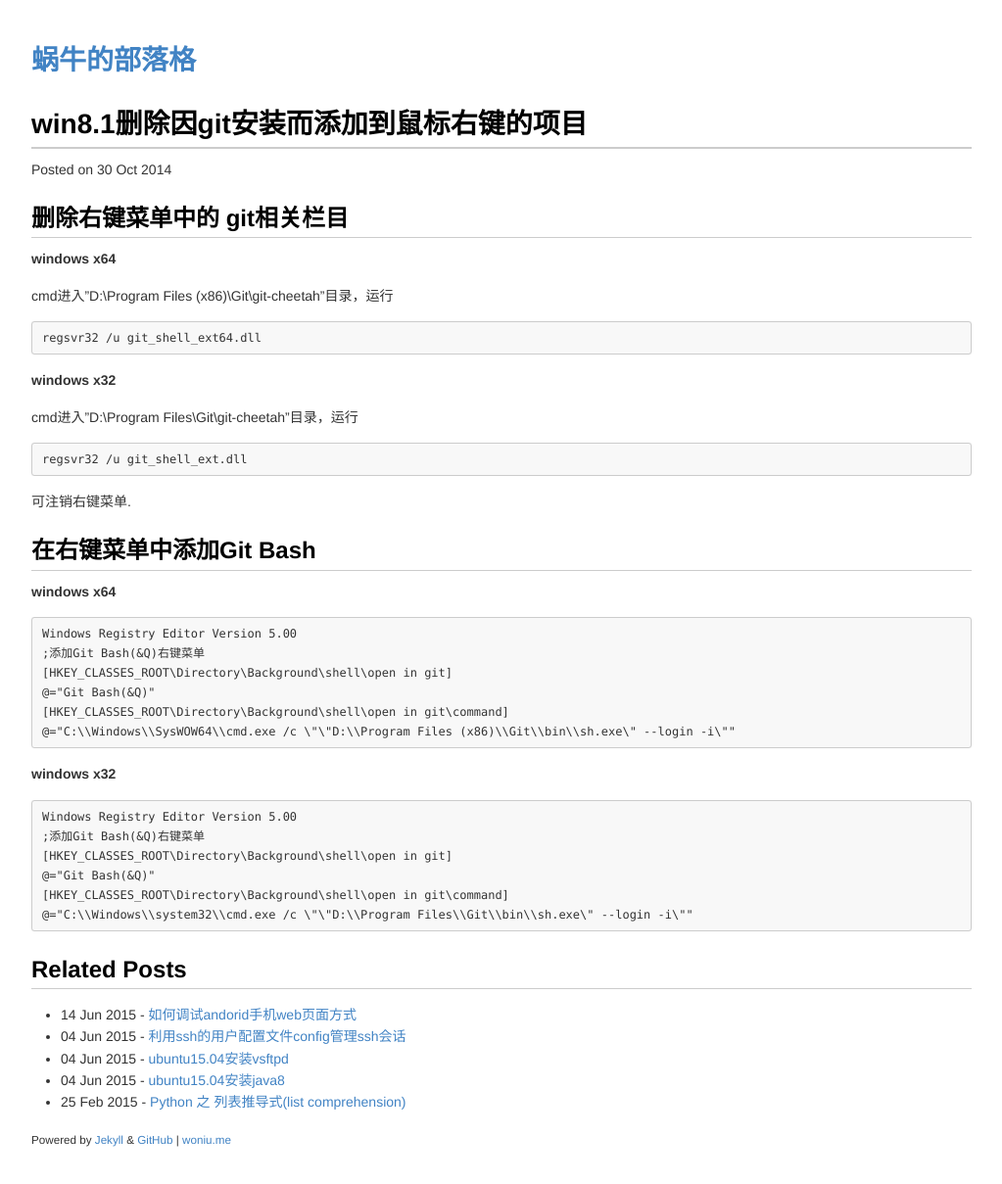
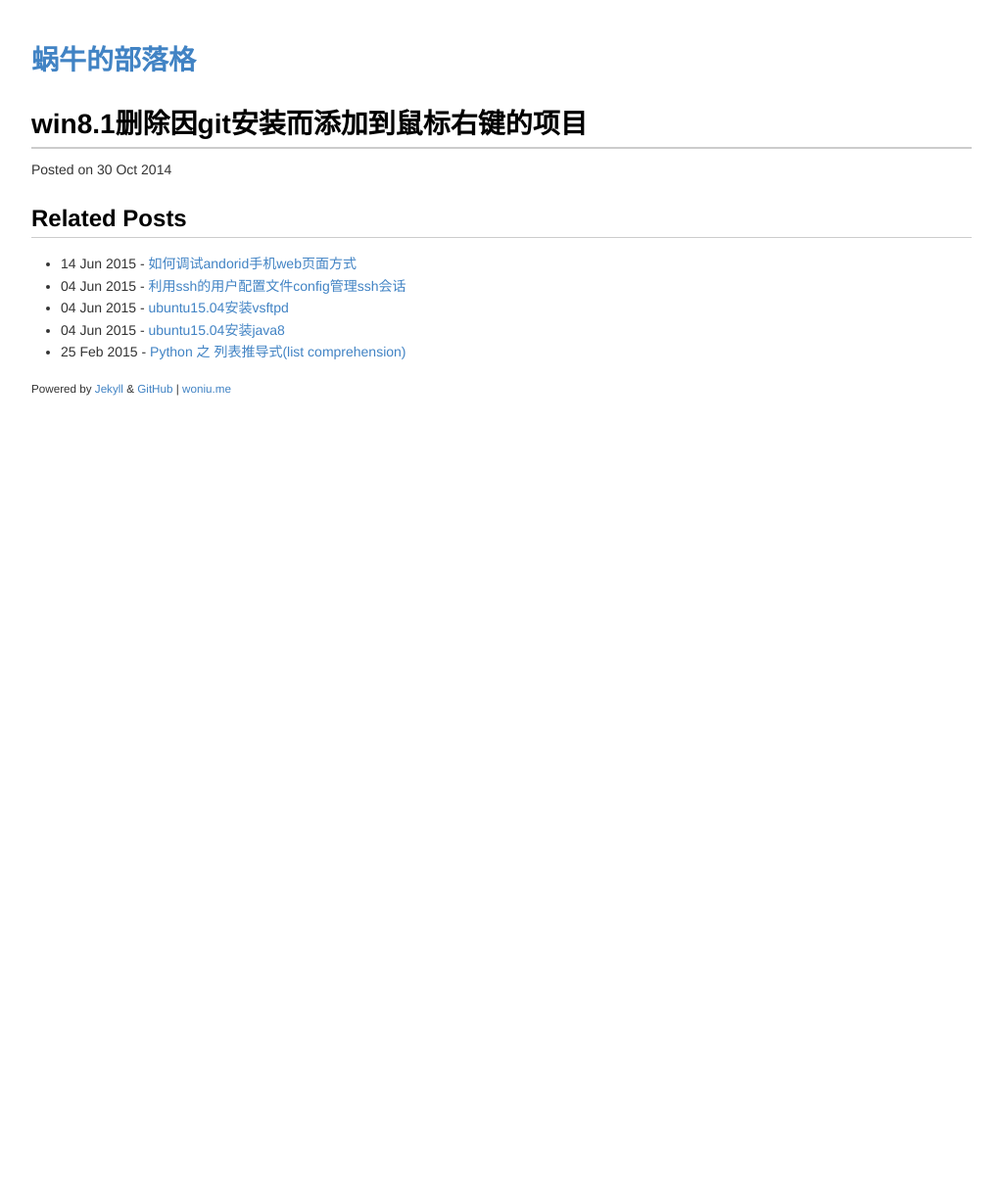
Before and after one commit to peng2089/dp.github.io, a Jekyll site: the page built from _posts/2014-10-30-win8.1删除因git安装而添加到鼠标右键的项目.md, in a window 1280 px wide. Shown: the whole page at 98% size, without its empty margins (128-1151 px from the left). Built offline with Jekyll 4.4.1, drawn with Linux system fonts in a browser that asks for light colours; after the commit the page ends 900 px from its top, so only the background shows below that.

Commit message:
change files

````diff
--- a/_posts/2014-10-30-win8.1删除因git安装而添加到鼠标右键的项目.md
+++ b/_posts/2014-10-30-win8.1删除因git安装而添加到鼠标右键的项目.md
@@ -5,47 +5,3 @@ keywords: git,鼠标右键
 description: win8.1删除因git安装而添加到鼠标右键的项目
 tags: [ win8.1, 鼠标右键]
 ---
-
-## 删除右键菜单中的 git相关栏目
-
-**windows x64**
-
-cmd进入"D:\Program Files (x86)\Git\git-cheetah"目录，运行
-
-```
-regsvr32 /u git_shell_ext64.dll
-```
-
-**windows x32**
-
-cmd进入"D:\Program Files\Git\git-cheetah"目录，运行
-
-```
-regsvr32 /u git_shell_ext.dll
-```
-
-可注销右键菜单.
-
-## 在右键菜单中添加Git Bash
-
-**windows x64**
-
-```
-Windows Registry Editor Version 5.00
-;添加Git Bash(&Q)右键菜单
-[HKEY_CLASSES_ROOT\Directory\Background\shell\open in git]
-@="Git Bash(&Q)"
-[HKEY_CLASSES_ROOT\Directory\Background\shell\open in git\command]
-@="C:\\Windows\\SysWOW64\\cmd.exe /c \"\"D:\\Program Files (x86)\\Git\\bin\\sh.exe\" --login -i\""
-```
-
-**windows x32**
-
-```
-Windows Registry Editor Version 5.00
-;添加Git Bash(&Q)右键菜单
-[HKEY_CLASSES_ROOT\Directory\Background\shell\open in git]
-@="Git Bash(&Q)"
-[HKEY_CLASSES_ROOT\Directory\Background\shell\open in git\command]
-@="C:\\Windows\\system32\\cmd.exe /c \"\"D:\\Program Files\\Git\\bin\\sh.exe\" --login -i\""
-```
````
